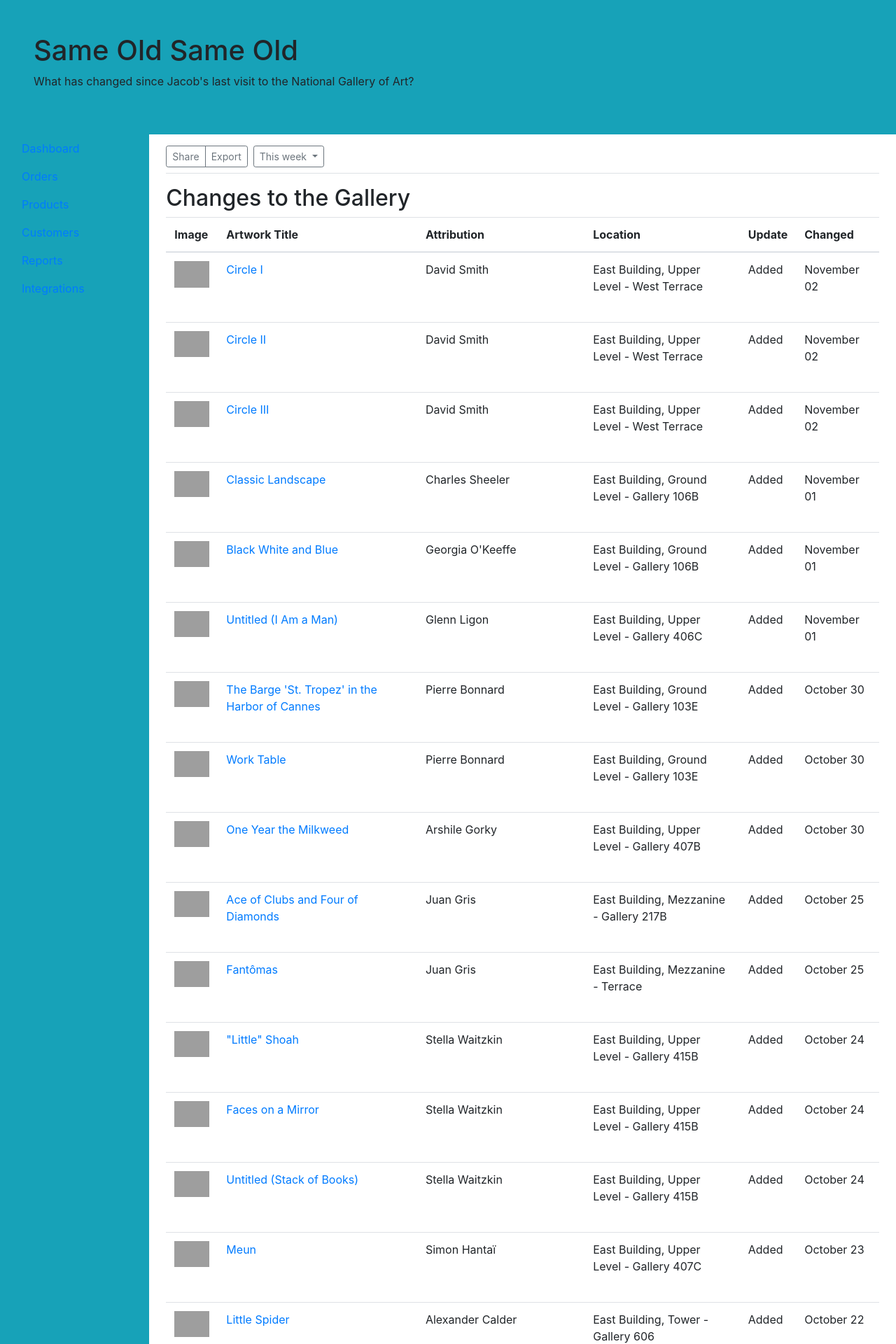
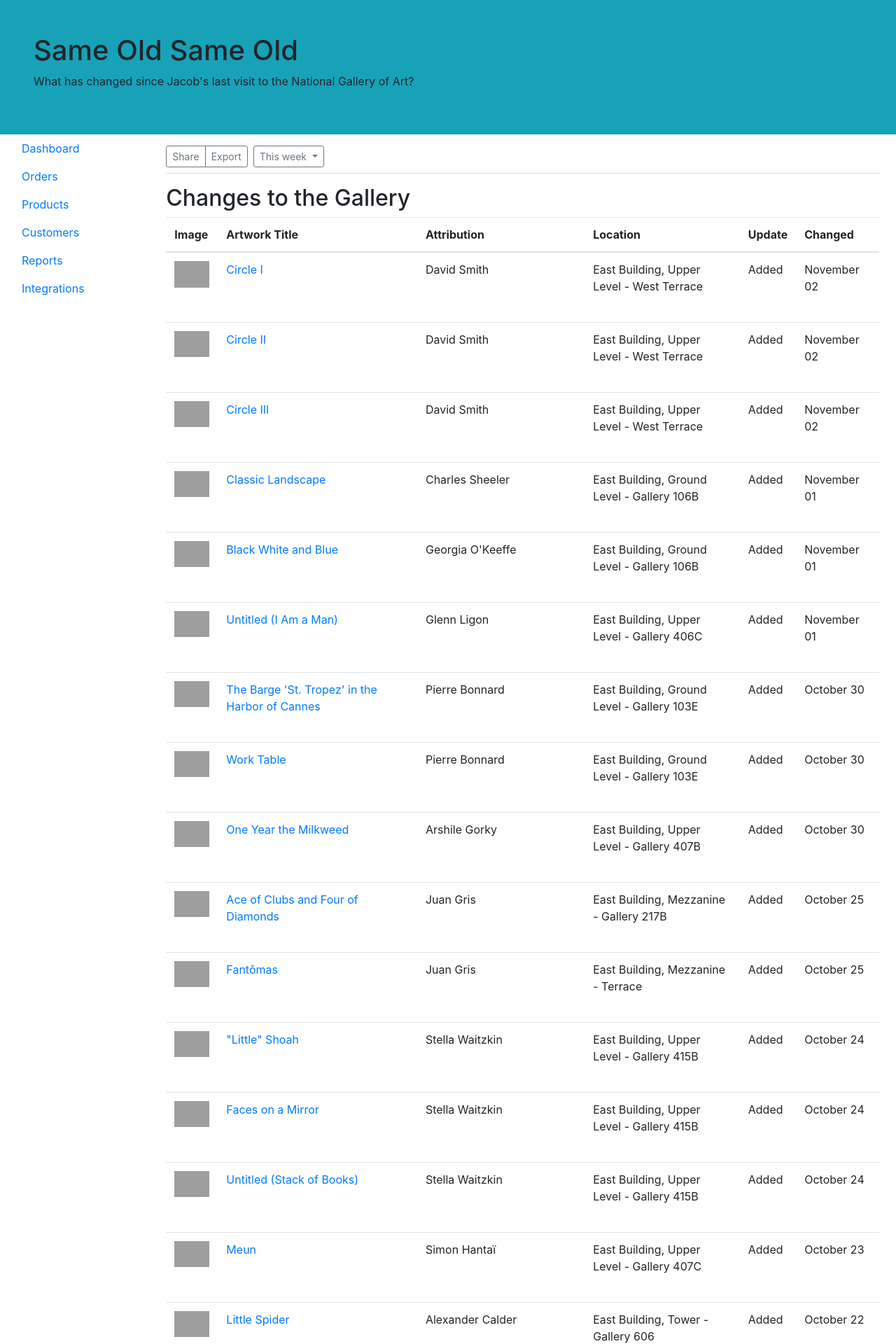
Before and after one commit to jacobmgreer/Same-Old-Same-Old, a Jekyll site: the page built from galleries/east/index.md, in a window 1280 px wide. Shown: the top 1920 px of the page at 70% size. Built offline with Jekyll 4.4.1, drawn with Linux system fonts in a browser that asks for light colours; our own code applies the rules of GitHub Pages for plain Markdown files; grey boxes are pictures that could not be loaded.

Commit message:
Update default.html

```diff
--- a/_layouts/default.html
+++ b/_layouts/default.html
@@ -16,7 +16,7 @@
 
 <div class="container-fluid">
   <div class="row">
-    <nav class="col-md-2 d-none d-md-block bg-info sidebar">
+    <nav class="col-md-2 d-none d-md-block .bg-primary sidebar">
       <div class="sidebar-sticky">
         <ul class="nav flex-column">
           <li class="nav-item">
```
